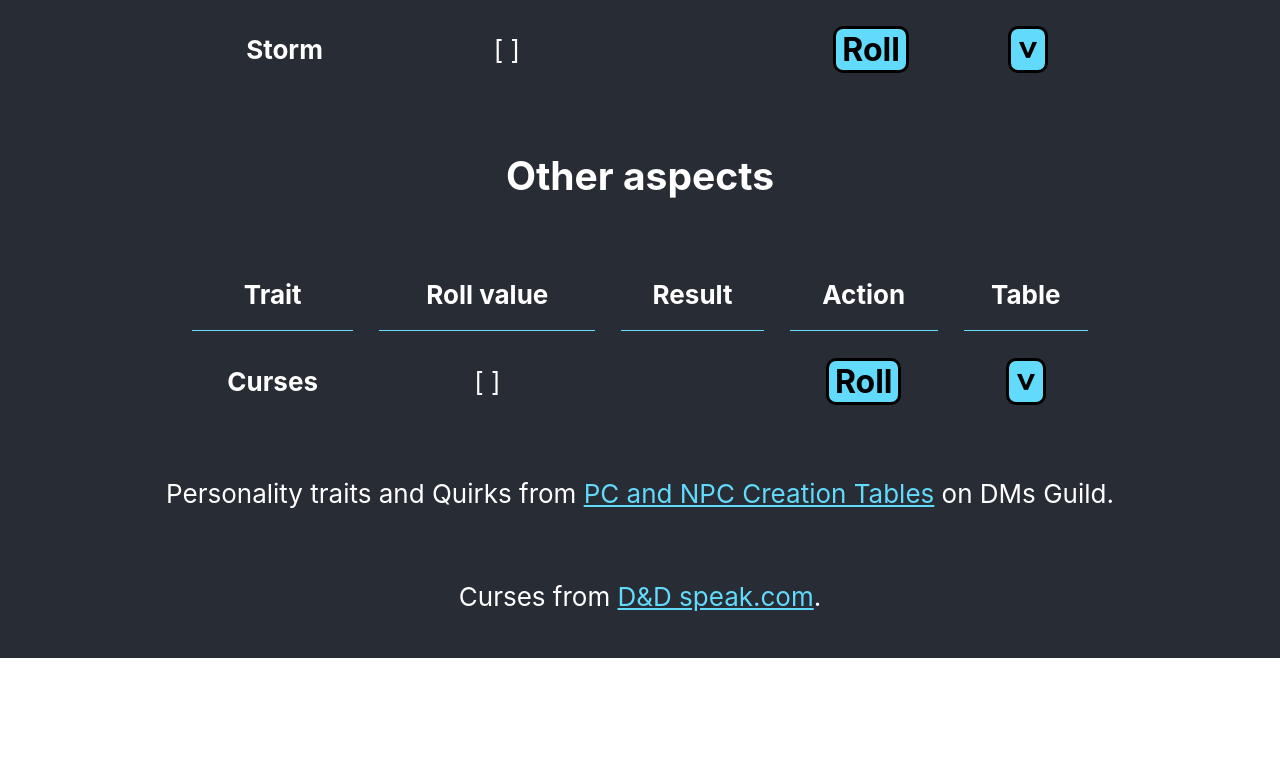
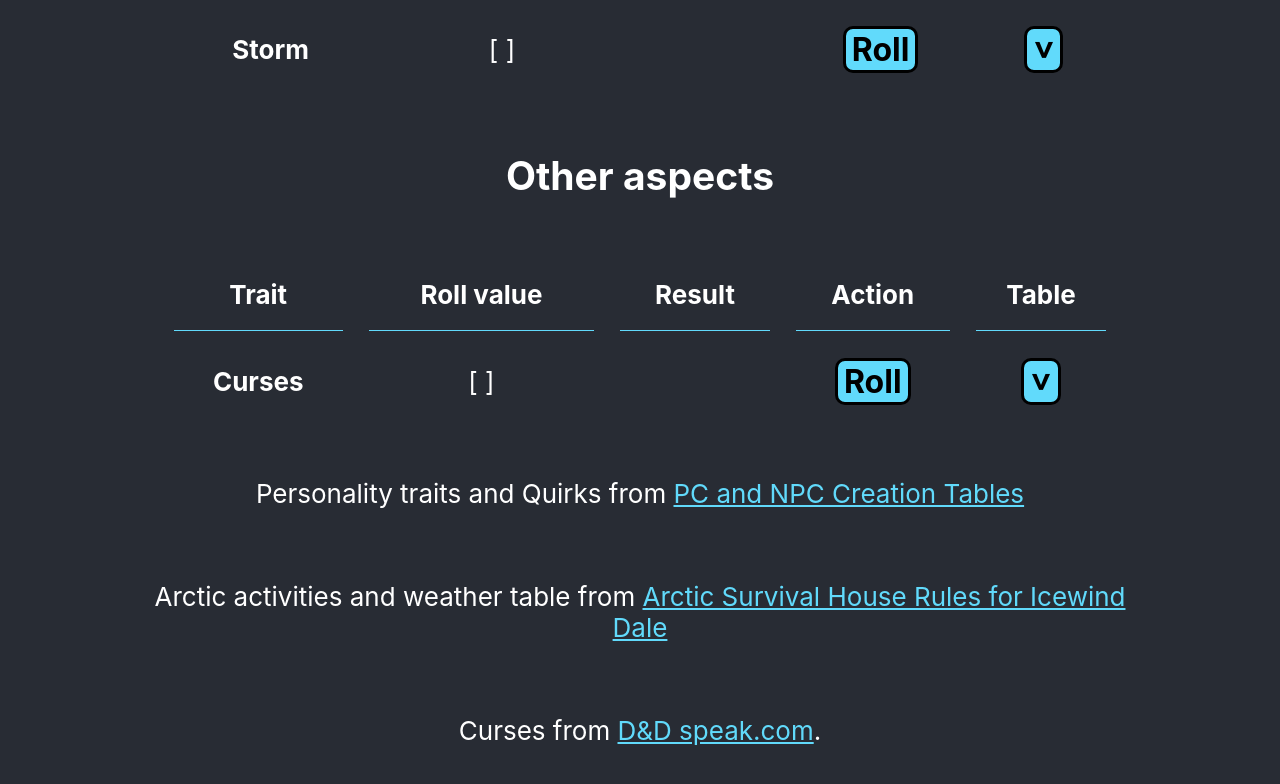
Before and after one commit to Dan503/random-tables-roller, a React (Create React App) app: page / in a window 1280 px wide. Shown: the part 1664-2448 px from the top of the page. Before the commit the page ends 2322 px from the top, so only its background shows below. Built offline with nearby package versions, Linux system fonts and the light colour scheme.

Commit message:
Adding Arctic Survival House Rules credit

```diff
--- a/src/App.tsx
+++ b/src/App.tsx
@@ -70,8 +70,13 @@ function App() {
 						Personality traits and Quirks from{' '}
 						<a href="https://www.dmsguild.com/product/317982/PC-and-NPC-Creation-Tables">
 							PC and NPC Creation Tables
-						</a>{' '}
-						on DMs Guild.
+						</a>
+					</p>
+					<p>
+						Arctic activities and weather table from{' '}
+						<a href="https://www.dmsguild.com/product/332576/Arctic-Survival-House-Rules-for-Icewind-Dale">
+							Arctic Survival House Rules for Icewind Dale
+						</a>
 					</p>
 					<p>
 						Curses from{' '}
```
